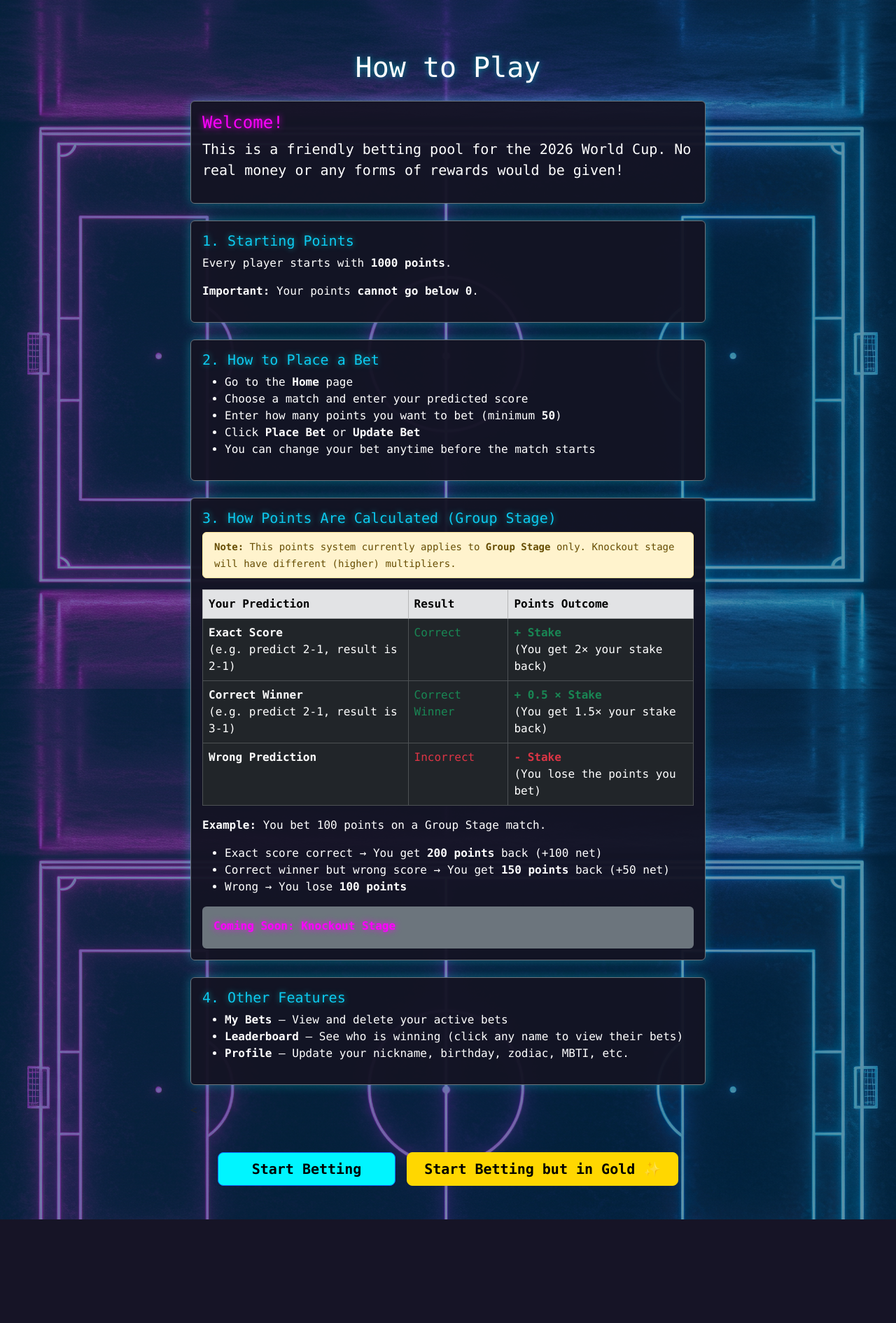
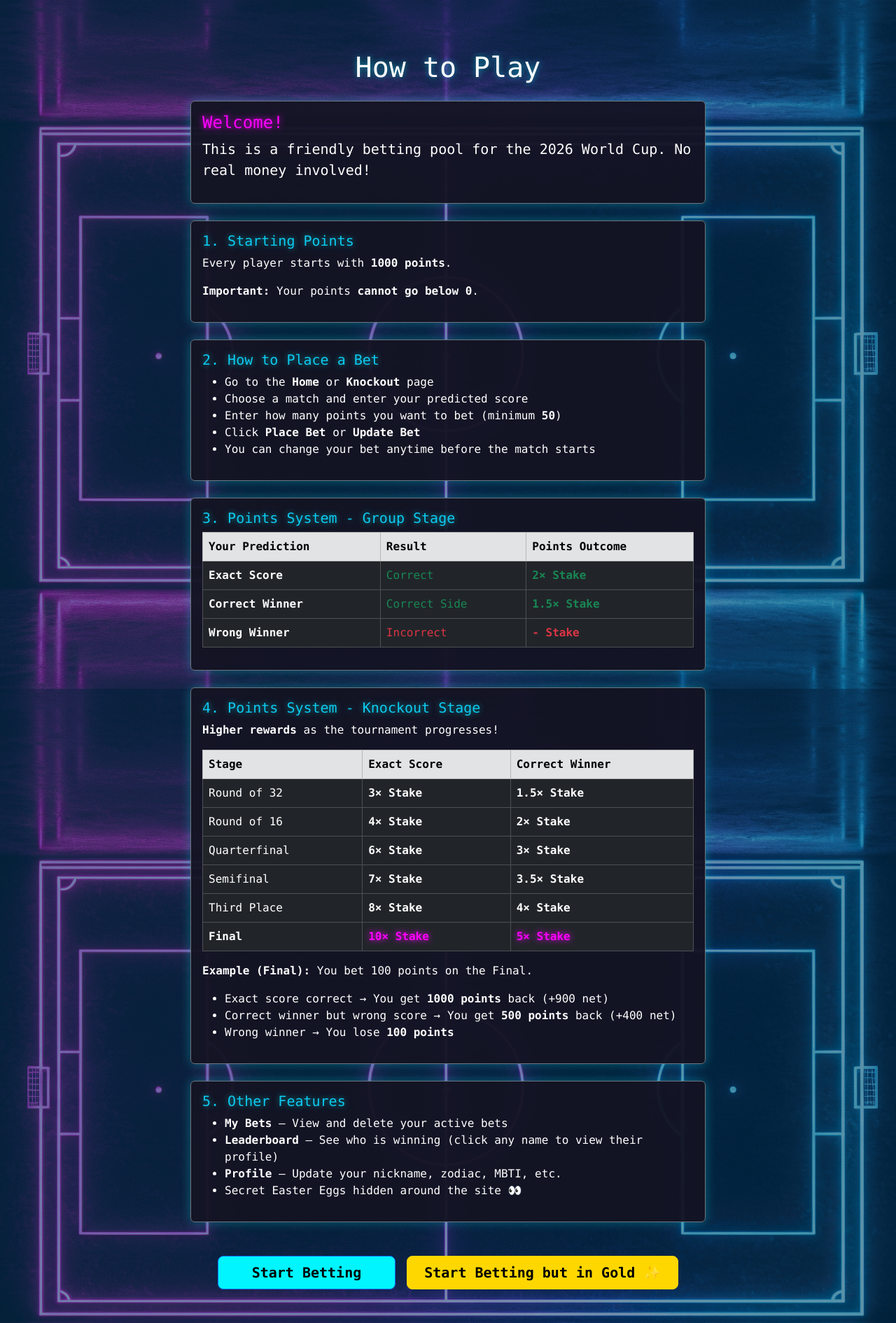
Before and after one commit to wanjfaranshire/faranshire_worldcup_26, a Flask app: page /how-to-play in a window 1280 px wide. Shown: the part 64-1954 px from the top of the page at 70% size. Before the commit the page ends 1806 px from the top, so only its background shows below. Run offline with Flask 3, Linux system fonts and the light colour scheme.

Commit message:
knockout point

```diff
--- a/app/routes.py
+++ b/app/routes.py
@@ -905,6 +905,18 @@ def update_knockout_result(match_id):
         match.winner = winner
         match.winner_code = match.team1_code if winner == match.team1 else match.team2_code
 
+        # === CALCULATE AND AWARD POINTS TO BETTORS ===
+        # Use match_number because that's what we store in Bet for knockout
+        bets = Bet.query.filter_by(match_id=match.match_number).all()
+
+        for bet in bets:
+            if bet.home_score is not None and bet.away_score is not None:
+                bet.points = match.calculate_knockout_points(
+                    bet.home_score,
+                    bet.away_score,
+                    bet.stake
+                )
+
         # === NORMAL BRACKET ADVANCE ===
         if match.next_match_id:
             next_match = KnockoutMatch.query.filter_by(match_number=match.next_match_id).first()
@@ -923,24 +935,23 @@ def update_knockout_result(match_id):
 
             third_place = KnockoutMatch.query.filter_by(match_number=103).first()
             if third_place:
-                if match.match_number == 101:   # Loser of M101 → Home in M103
+                if match.match_number == 101: # Loser of M101 → Home in M103
                     third_place.team1 = loser
                     third_place.team1_code = loser_code
                 elif match.match_number == 102: # Loser of M102 → Away in M103
                     third_place.team2 = loser
                     third_place.team2_code = loser_code
 
-                flash(f"Result saved. {winner} advanced. Loser {loser} to Third Place Play-off.", "success")
+                flash(f"Result saved. {winner} advanced. Loser {loser} to Third Place Play-off. Points awarded.", "success")
             else:
-                flash(f"Result saved. Winner: {winner}", "success")
+                flash(f"Result saved. Winner: {winner}. Points awarded.", "success")
         else:
-            flash(f"Result saved. Winner: {winner}", "success")
+            flash(f"Result saved. Winner: {winner}. Points awarded to bettors.", "success")
     else:
         flash("Result saved (incomplete).", "warning")
 
     db.session.commit()
     return redirect(url_for('main.admin_knockout'))
-
 
 @bp.route('/admin/knockout/debug')
 @login_required
--- a/app/templates/how_to_play.html
+++ b/app/templates/how_to_play.html
@@ -11,7 +11,7 @@
             <div class="card bg-dark border-secondary mb-4">
                 <div class="card-body">
                     <h4 class="text-warning">Welcome!</h4>
-                    <p class="lead text-white">This is a friendly betting pool for the 2026 World Cup. No real money or any forms of rewards would be given!</p>
+                    <p class="lead text-white">This is a friendly betting pool for the 2026 World Cup. No real money involved!</p>
                 </div>
             </div>
 
@@ -29,7 +29,7 @@
                 <div class="card-body">
                     <h5 class="text-info">2. How to Place a Bet</h5>
                     <ul class="text-white">
-                        <li>Go to the <strong>Home</strong> page</li>
+                        <li>Go to the <strong>Home</strong> or <strong>Knockout</strong> page</li>
                         <li>Choose a match and enter your predicted score</li>
                         <li>Enter how many points you want to bet (minimum <strong>50</strong>)</li>
                         <li>Click <strong>Place Bet</strong> or <strong>Update Bet</strong></li>
@@ -38,16 +38,10 @@
                 </div>
             </div>
 
-                        <!-- Points System -->
+            <!-- Group Stage Points -->
             <div class="card bg-dark border-secondary mb-4">
                 <div class="card-body">
-                    <h5 class="text-info">3. How Points Are Calculated (Group Stage)</h5>
-
-                    <div class="alert alert-warning py-2 mb-3">
-                        <small><strong>Note:</strong> This points system currently applies to <strong>Group Stage</strong> only.
-                        Knockout stage will have different (higher) multipliers.</small>
-                    </div>
-
+                    <h5 class="text-info">3. Points System - Group Stage</h5>
                     <table class="table table-dark table-bordered">
                         <thead class="table-secondary text-dark">
                             <tr>
@@ -58,57 +52,101 @@
                         </thead>
                         <tbody class="text-white">
                             <tr>
-                                <td><strong>Exact Score</strong><br>(e.g. predict 2-1, result is 2-1)</td>
+                                <td><strong>Exact Score</strong></td>
                                 <td class="text-success">Correct</td>
-                                <td><strong class="text-success">+ Stake</strong><br>(You get 2× your stake back)</td>
+                                <td><strong class="text-success">2× Stake</strong></td>
                             </tr>
                             <tr>
-                                <td><strong>Correct Winner</strong><br>(e.g. predict 2-1, result is 3-1)</td>
-                                <td class="text-success">Correct Winner</td>
-                                <td><strong class="text-success">+ 0.5 × Stake</strong><br>(You get 1.5× your stake back)</td>
+                                <td><strong>Correct Winner</strong></td>
+                                <td class="text-success">Correct Side</td>
+                                <td><strong class="text-success">1.5× Stake</strong></td>
                             </tr>
                             <tr>
-                                <td><strong>Wrong Prediction</strong></td>
+                                <td><strong>Wrong Winner</strong></td>
                                 <td class="text-danger">Incorrect</td>
-                                <td><strong class="text-danger">- Stake</strong><br>(You lose the points you bet)</td>
+                                <td><strong class="text-danger">- Stake</strong></td>
+                            </tr>
+                        </tbody>
+                    </table>
+                </div>
+            </div>
+
+            <!-- Knockout Stage Points -->
+            <div class="card bg-dark border-secondary mb-4">
+                <div class="card-body">
+                    <h5 class="text-info">4. Points System - Knockout Stage</h5>
+                    <p class="text-white mb-3"><strong>Higher rewards</strong> as the tournament progresses!</p>
+
+                    <table class="table table-dark table-bordered">
+                        <thead class="table-secondary text-dark">
+                            <tr>
+                                <th>Stage</th>
+                                <th>Exact Score</th>
+                                <th>Correct Winner</th>
+                            </tr>
+                        </thead>
+                        <tbody class="text-white">
+                            <tr>
+                                <td>Round of 32</td>
+                                <td><strong>3× Stake</strong></td>
+                                <td><strong>1.5× Stake</strong></td>
+                            </tr>
+                            <tr>
+                                <td>Round of 16</td>
+                                <td><strong>4× Stake</strong></td>
+                                <td><strong>2× Stake</strong></td>
+                            </tr>
+                            <tr>
+                                <td>Quarterfinal</td>
+                                <td><strong>6× Stake</strong></td>
+                                <td><strong>3× Stake</strong></td>
+                            </tr>
+                            <tr>
+                                <td>Semifinal</td>
+                                <td><strong>7× Stake</strong></td>
+                                <td><strong>3.5× Stake</strong></td>
+                            </tr>
+                            <tr>
+                                <td>Third Place</td>
+                                <td><strong>8× Stake</strong></td>
+                                <td><strong>4× Stake</strong></td>
+                            </tr>
+                            <tr>
+                                <td><strong>Final</strong></td>
+                                <td><strong class="text-warning">10× Stake</strong></td>
+                                <td><strong class="text-warning">5× Stake</strong></td>
                             </tr>
                         </tbody>
                     </table>
 
-                    <p class="text-white mt-3"><strong>Example:</strong> You bet 100 points on a Group Stage match.</p>
+                    <p class="text-white mt-3"><strong>Example (Final):</strong> You bet 100 points on the Final.</p>
                     <ul class="text-white">
-                        <li>Exact score correct → You get <strong>200 points</strong> back (+100 net)</li>
-                        <li>Correct winner but wrong score → You get <strong>150 points</strong> back (+50 net)</li>
-                        <li>Wrong → You lose <strong>100 points</strong></li>
+                        <li>Exact score correct → You get <strong>1000 points</strong> back (+900 net)</li>
+                        <li>Correct winner but wrong score → You get <strong>500 points</strong> back (+400 net)</li>
+                        <li>Wrong winner → You lose <strong>100 points</strong></li>
                     </ul>
-
-                    <div class="mt-3 p-3 bg-secondary rounded">
-                        <p class="mb-1 text-warning"><strong>Coming Soon: Knockout Stage</strong></p>
-                    </div>
                 </div>
             </div>
 
             <!-- Other Features -->
             <div class="card bg-dark border-secondary mb-4">
                 <div class="card-body">
-                    <h5 class="text-info">4. Other Features</h5>
+                    <h5 class="text-info">5. Other Features</h5>
                     <ul class="text-white">
                         <li><strong>My Bets</strong> — View and delete your active bets</li>
-                        <li><strong>Leaderboard</strong> — See who is winning (click any name to view their bets)</li>
-                        <li><strong>Profile</strong> — Update your nickname, birthday, zodiac, MBTI, etc.</li>
+                        <li><strong>Leaderboard</strong> — See who is winning (click any name to view their profile)</li>
+                        <li><strong>Profile</strong> — Update your nickname, zodiac, MBTI, etc.</li>
+                        <li>Secret Easter Eggs hidden around the site 👀</li>
                     </ul>
                 </div>
             </div>
 
-            <<div class="text-center mt-5">
+            <div class="text-center mt-5">
                 <div class="d-flex justify-content-center gap-3 flex-wrap">
-
-                    <!-- Normal Button -->
                     <a href="{{ url_for('main.index') }}" class="btn btn-primary btn-lg px-5">
                         Start Betting
                     </a>
 
-                    <!-- Easter Egg Gold Button -->
                     {% if not current_user.bonus_claimed %}
                     <form method="POST" action="{{ url_for('main.claim_bonus') }}" style="display: inline;">
                         <button type="submit" class="btn btn-warning btn-lg px-4"
@@ -117,44 +155,21 @@
                         </button>
                     </form>
                     {% endif %}
-
                 </div>
             </div>
 
         </div>
     </div>
 </div>
-<!-- Confetti Effect for Bonus -->
+
+<!-- Confetti Effect -->
 <script src="https://cdn.jsdelivr.net/npm/canvas-confetti@1.9.3/dist/confetti.browser.min.js"></script>
 
 {% if request.args.get('claimed') == 'true' %}
 <script>
-    // Trigger confetti when bonus is claimed
-    confetti({
-        particleCount: 200,
-        spread: 100,
-        origin: { y: 0.6 }
-    });
-
-    // Second burst
-    setTimeout(() => {
-        confetti({
-            particleCount: 150,
-            angle: 60,
-            spread: 80,
-            origin: { x: 0.1, y: 0.7 }
-        });
-    }, 300);
-
-    // Third burst
-    setTimeout(() => {
-        confetti({
-            particleCount: 150,
-            angle: 120,
-            spread: 80,
-            origin: { x: 0.9, y: 0.7 }
-        });
-    }, 600);
+    confetti({ particleCount: 200, spread: 100, origin: { y: 0.6 } });
+    setTimeout(() => confetti({ particleCount: 150, angle: 60, spread: 80, origin: { x: 0.1, y: 0.7 } }), 300);
+    setTimeout(() => confetti({ particleCount: 150, angle: 120, spread: 80, origin: { x: 0.9, y: 0.7 } }), 600);
 </script>
 {% endif %}
 
```
Lines whose indentation alone changed are shown as unchanged.
